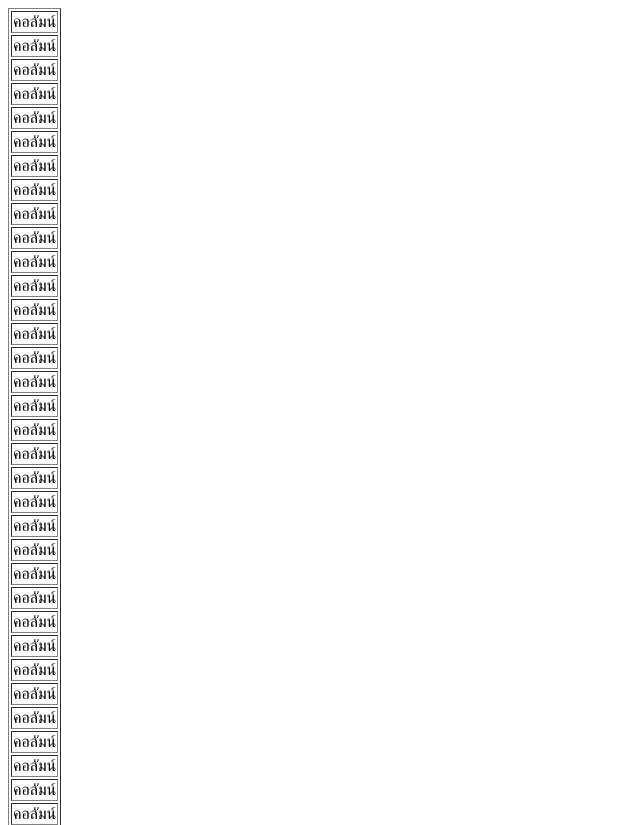
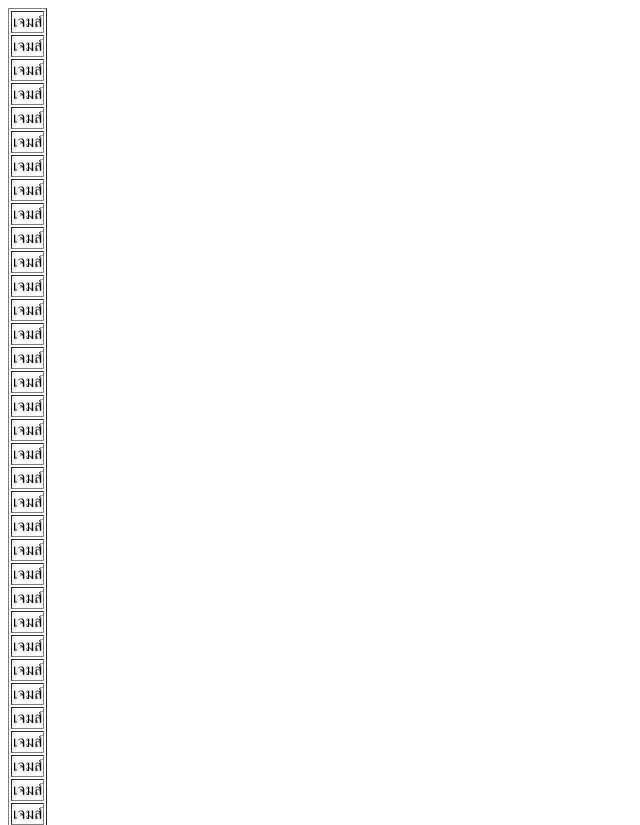
Before and after one commit to lsw-56399/phpclassroom, a PHP site: page /tableloop.php in a window 1280 px wide. Shown: the top 825 px of the page, without its empty margins (0-640 px from the left). Run offline with PHP 8.4, Linux system fonts and the light colour scheme.

Commit message:
Update tableloop.php

```diff
--- a/tableloop.php
+++ b/tableloop.php
@@ -6,7 +6,7 @@
       <?php
         for($i=6;$i<100;$i++){
           echo "<tr>";
-          echo "<td>คอลัมน์</td>";
+          echo "<td>เจมส์</td>";
           echo "</tr>";
         }
       ?>
```
